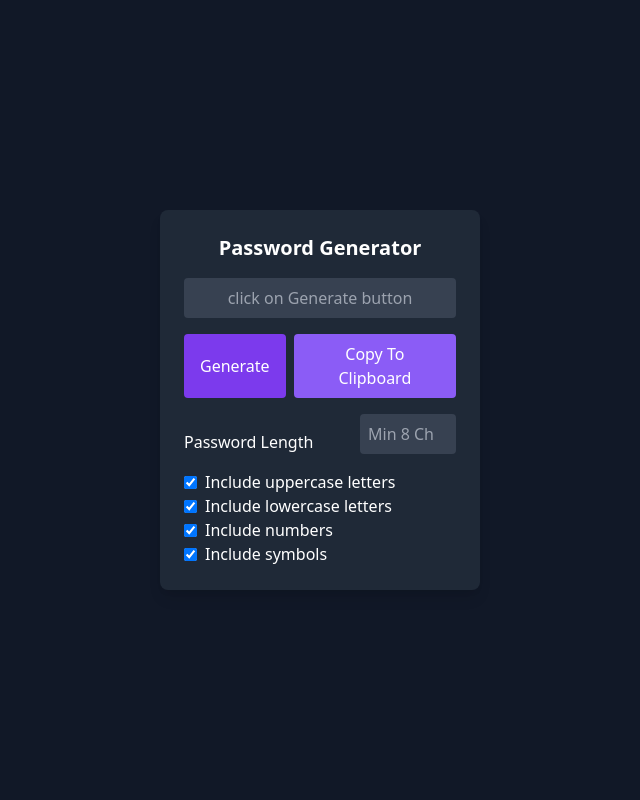
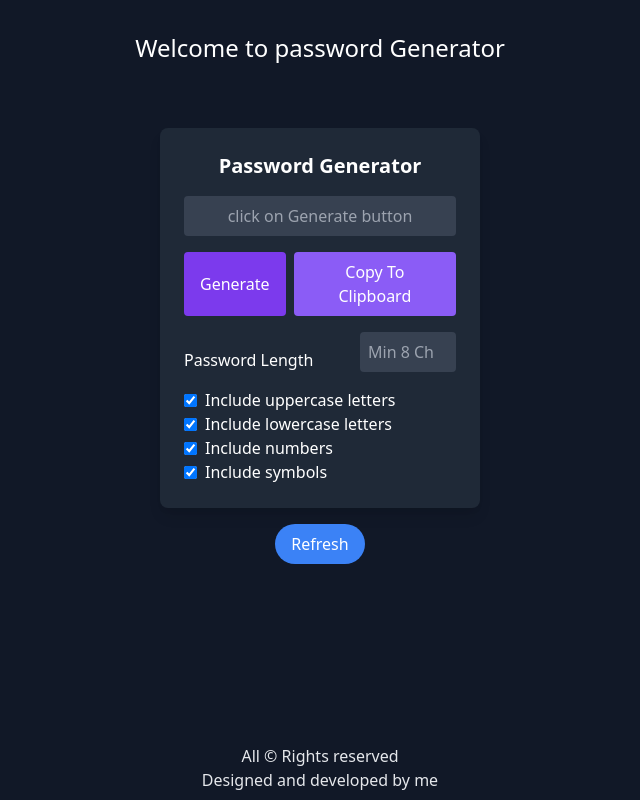
Before and after one commit to Rahulbirdhaiya/Password_generator_project, a plain HTML site: page index.html in a window 1280 px wide. Shown: the whole page, without its empty margins (320-960 px from the left). Drawn offline with nearby package versions, Linux system fonts and the light colour scheme.

Commit message:
Enhance README and UI: Add project overview, features, usage instructions, and reset functionality

```diff
--- a/index.html
+++ b/index.html
@@ -6,7 +6,13 @@
     <title>Password Generator</title>
     <link href="https://cdn.jsdelivr.net/npm/tailwindcss@2.2.19/dist/tailwind.min.css" rel="stylesheet">
 </head>
-<body class="bg-gray-900 flex items-center justify-center h-screen">
+<body class="bg-gray-900 h-screen">
+    <header>
+        <nav class="pt-8">
+            <h4 class="text-white text-2xl text-center">Welcome to password Generator</h4>
+        </nav>
+    </header>
+    <main class="flex flex-col items-center justify-center mt-16">
         <div class="bg-gray-800 p-6 rounded-lg shadow-lg text-center text-white w-80">
             <h1 class="text-xl font-bold mb-4">Password Generator</h1>
             <input id="password" type="text" placeholder="click on Generate button" readonly class="w-full mb-4 p-2 rounded bg-gray-700 text-center text-gray-200">
@@ -32,8 +38,16 @@
                     <input type="checkbox" id="symbols" checked class="mr-2"> Include symbols
                 </label>
             </div>
+
         </div>
-
+        <button class="bg-blue-500 text-white px-4 py-2 rounded-3xl hover:bg-blue-700 mt-4" onclick="resetForm()">Refresh</button>
+    </main>
+    <footer class="absolute bottom-0 w-full">
+        <nav class="flex flex-col justify-center items-center m-2">
+            <article class="text-gray-200">All © Rights reserved</article>
+            <article class="text-gray-200">Designed and developed by me</article>
+        </nav>
+    </footer>
     <script src="script.js"></script>
 </body>
 </html>
--- a/script.js
+++ b/script.js
@@ -30,3 +30,12 @@ function copyPassword() {
     document.execCommand('copy');
     alert('Password copied to clipboard!');
 }
+
+function resetForm() {
+    document.getElementById('length').value = '';
+    document.getElementById('uppercase').checked = false;
+    document.getElementById('lowercase').checked = false;
+    document.getElementById('numbers').checked = false;
+    document.getElementById('symbols').checked = false;
+    document.getElementById('password').value = '';
+}
```
Also changed, not shown: 1 other file. Lines whose indentation alone changed are shown as unchanged.
